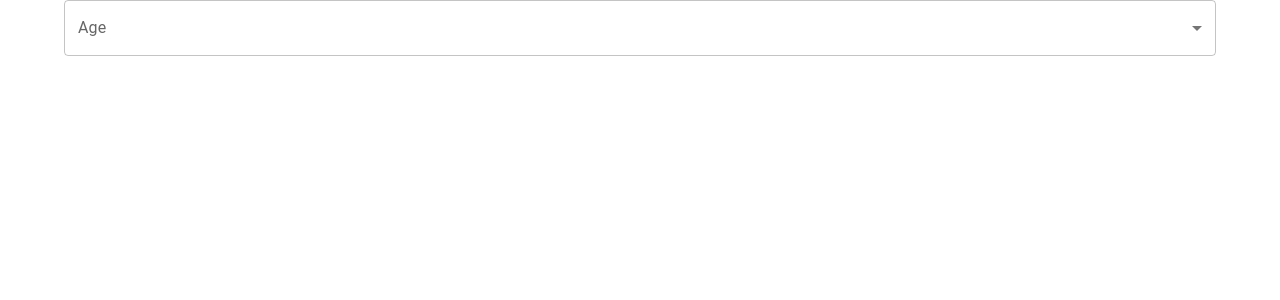
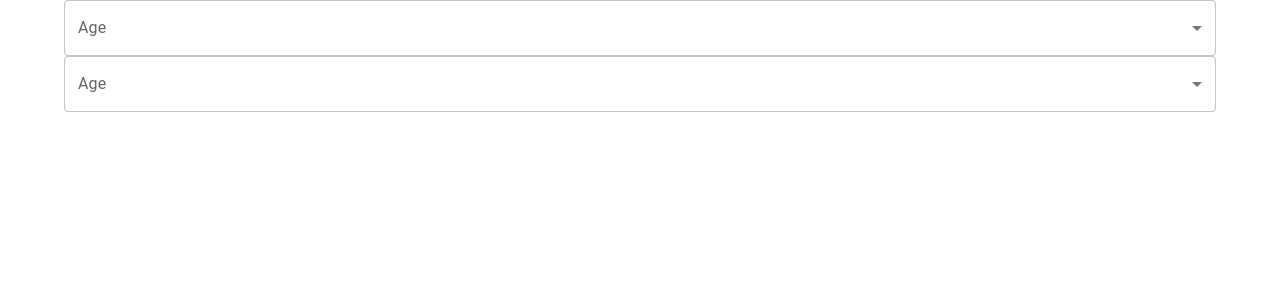
Before and after one commit to uzzal71/nextjs-auth, a Next.js app in the folder next-auth-javascript/: page / in a window 1280 px wide. Shown: the top 300 px of the page. Built offline with nearby package versions, Linux system fonts and the light colour scheme.

Commit message:
mui select

```diff
--- a/next-auth-javascript/src/app/page.js
+++ b/next-auth-javascript/src/app/page.js
@@ -5,6 +5,7 @@ export default function Home() {
   return (
     <Container sx={{ minWidth: 120 }}>
       <BasicSelect />
+      <BasicSelect />
     </Container>
   );
 }
```
